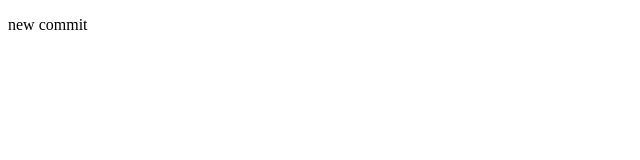
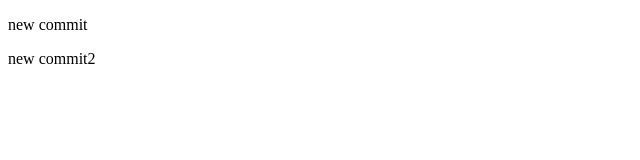
Before and after one commit to ry-pak/project1, a plain HTML site: page index.html in a window 1280 px wide. Shown: the full height of the page, 0-640 px from the left. Drawn offline with Linux system fonts and the light colour scheme.

Commit message:
html commit2

```diff
--- a/index.html
+++ b/index.html
@@ -8,5 +8,6 @@
 </head>
 <body>
     <p>new commit</p>
+    <p>new commit2</p>
 </body>
 </html>
```
